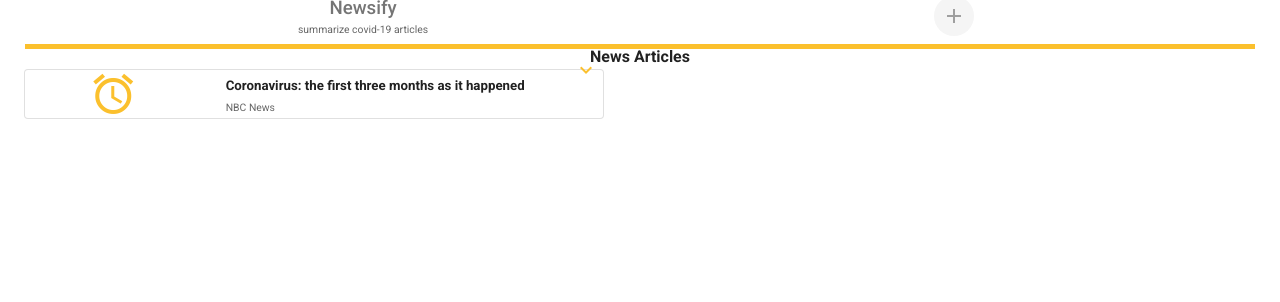
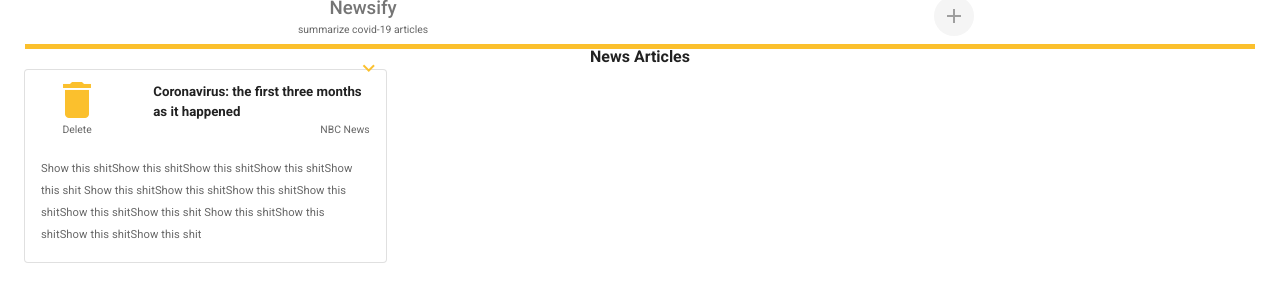
Before and after one commit to dzarezankova/newsify2.0, a Vue app in the folder client/: page / in a window 1280 px wide. Both pictures are taken after a click on the button "expand_more". Shown: the top 302 px of the page. Built offline with nearby package versions, Linux system fonts and the light colour scheme.

Commit message:
finish cards

```diff
--- a/client/src/App.vue
+++ b/client/src/App.vue
@@ -9,26 +9,34 @@
         </div>
         <div class = "ma-2">
         <v-btn fab small depressed>
-          <v-icon color = "grey"> add </v-icon>
-        </v-btn>
-        </div>
+          <v-icon color = "grey" @click = "popup = true"> add </v-icon>
+        </v-btn> </div>
       </v-row>
       <h4 class = "text-center mt-2"> News Articles </h4>
       <v-row>
-      <v-col cols = 6>
+      <v-col cols = 4>
       <v-card class = "mx-6" outlined rounded>
         <v-row justify = "center" align = "center">
-            <v-col cols = 4 align = "center">
-            <v-icon color = "#FBC02D" size = "3rem"> alarm </v-icon>
+            <v-col cols = 4 align = "center" justify = "center" class = "mt-4">
+              <v-btn text small depressed>
+            <v-icon color = "#FBC02D" size = "3rem"> delete </v-icon> </v-btn>
+            <div class = "text--secondary mt-2" style = "font-size: 0.65em">Delete </div>
             </v-col>
-            <v-col cols = 8>
+            <v-col cols = 8 align = "center" justify = "center">
               <div class = "text-right ma-n2 my-n4">
-              <v-btn small text right @click = "show">
+              <v-btn small text right @click = "expand = !expand">
               <v-icon color = "#FBC02D"> expand_more</v-icon></v-btn></div>
-               <h5 class = "mt-2 mr-2"> Coronavirus: the first three months as it happened</h5>
-                <div class = "text--secondary mt-1" style = "font-size: 0.65em">NBC News </div>
+               <h5 class = "mt-4 mr-2 text-left"> Coronavirus:
+                 the first three months as it happened </h5>
+                <div class = "text--secondary text-right mr-4"
+                style = "font-size: 0.65em">NBC News </div>
             </v-col>
           </v-row>
+          <v-card-text v-if = "expand" class = " mt-1" style = "font-size: 0.7em">
+                  Show this shitShow this shitShow this shitShow this shitShow this shit
+                  Show this shitShow this shitShow this shitShow this shitShow this
+                  shitShow this shit
+                  Show this shitShow this shitShow this shitShow this shit </v-card-text>
             </v-card>
             </v-col>
       </v-row>
@@ -40,7 +48,14 @@
 export default {
   name: 'App',
   data: () => ({
+    expand: false,
   }),
+
+  method: {
+    show() {
+      this.expand = !this.expand;
+    },
+  },
 };
 </script>
 
```
